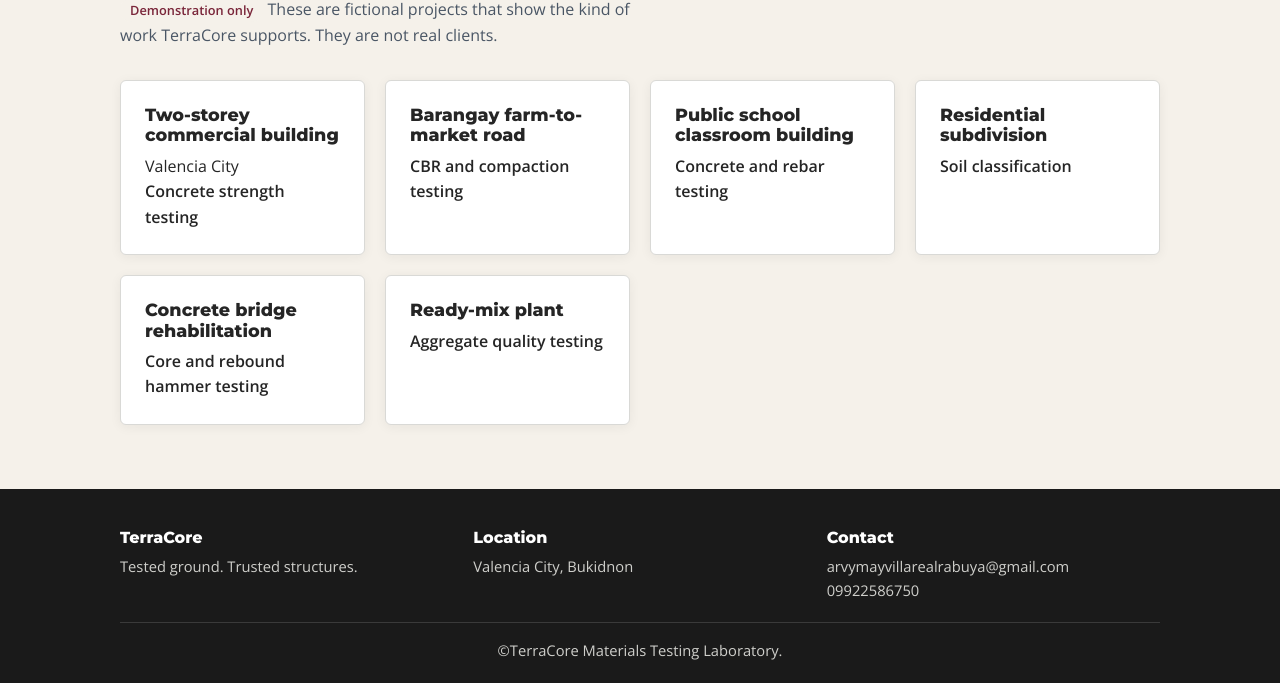
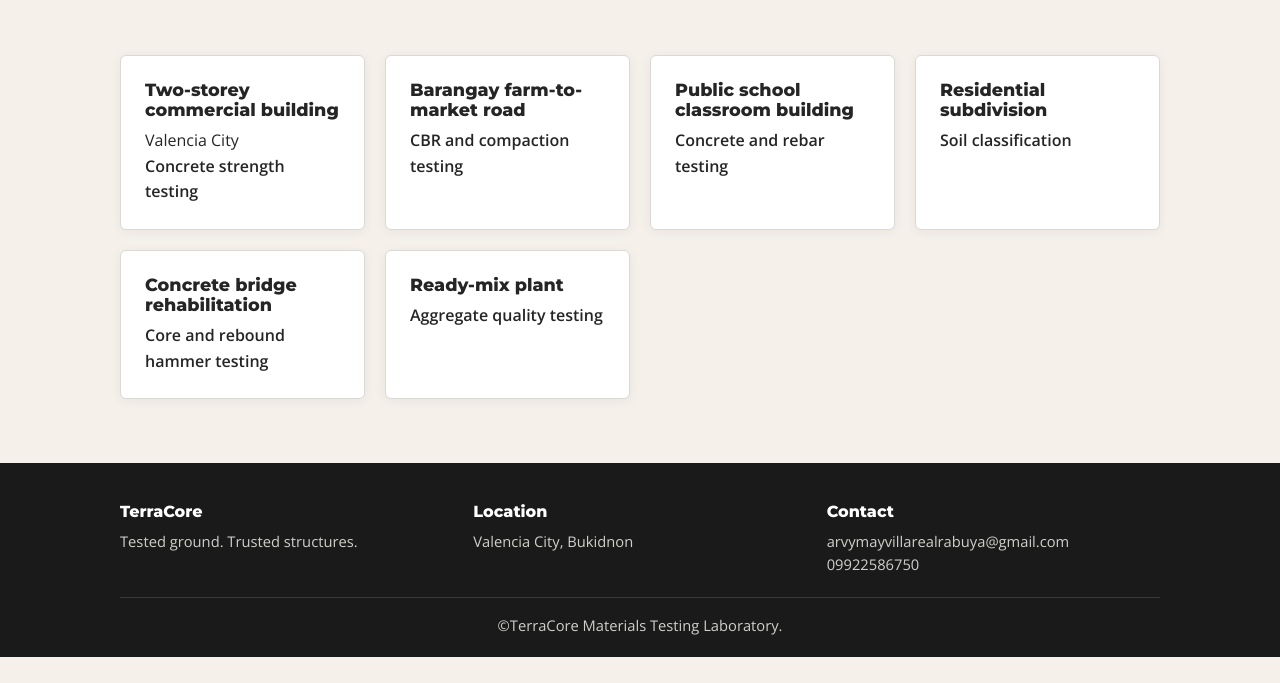
Before and after one commit to Liza-blank/terracore, a plain HTML site: page projects.html in a window 1280 px wide. Shown: the part 178-861 px from the top of the page. After the commit the page ends 835 px from the top, so only its background shows below. Drawn offline with nearby package versions, Linux system fonts and the light colour scheme.

Commit message:
Updated homepage and projects

```diff
--- a/projects.html
+++ b/projects.html
@@ -17,7 +17,7 @@
 <main>
 <section><div class="wrap">
 <h2>Sample projects</h2>
-<p class="lead"><span class="tag">Demonstration only</span> These are fictional projects that show the kind of work TerraCore supports. They are not real clients.</p>
+<p class="lead"><span class="tag"></span> </p>
 <div class="grid">
 <div class="card"><h3>Two-storey commercial building</h3><p>Valencia City</p><p><strong>Concrete strength testing</strong></p></div>
 <div class="card"><h3>Barangay farm-to-market road</h3><p><strong>CBR and compaction testing</strong></p></div>
```
